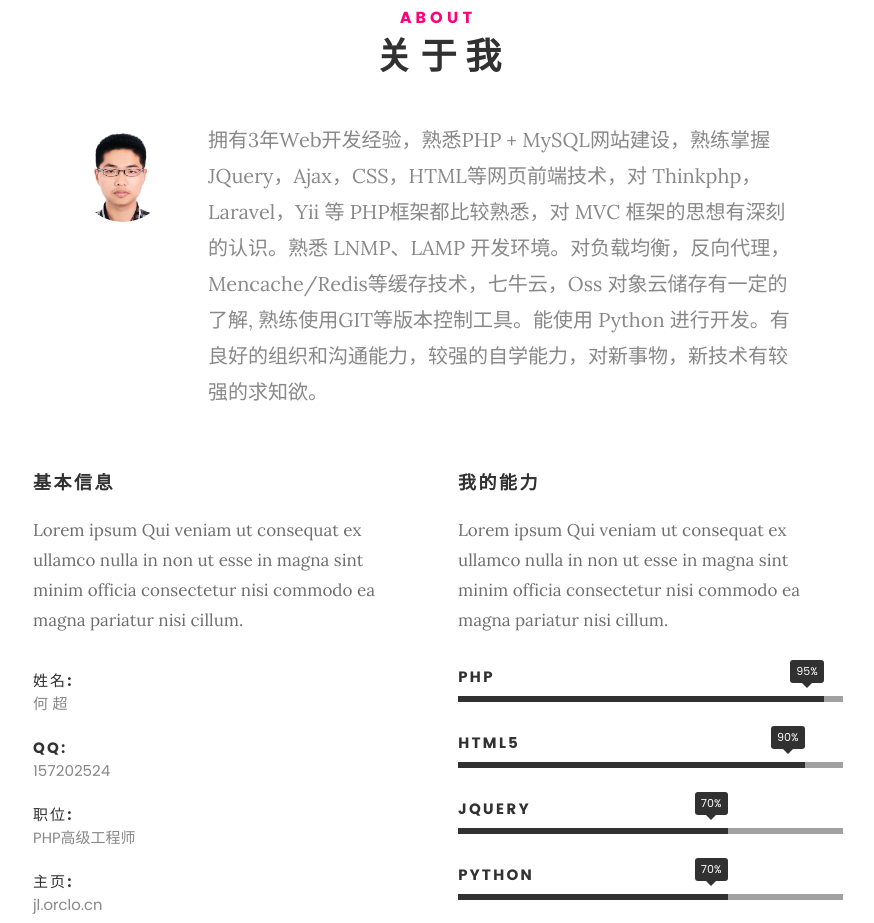
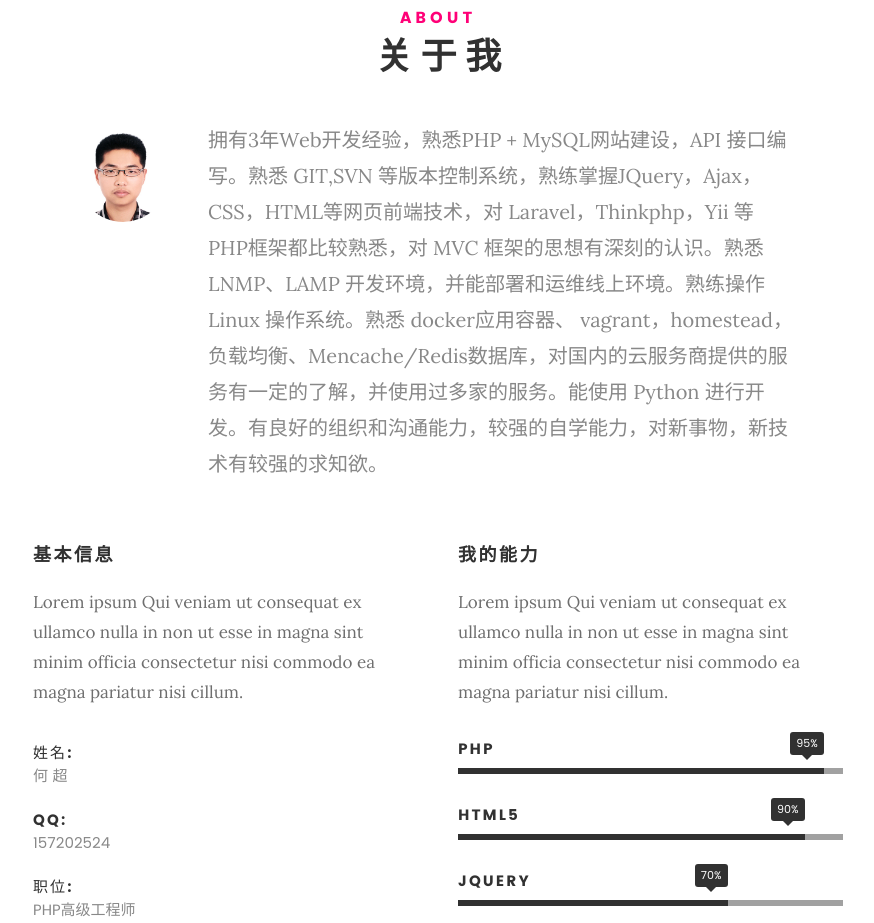
Before and after one commit to dshechao/dshechao.github.io, a plain HTML site: page index.html in a window 1280 px wide. Shown: the part 917-1840 px from the top of the page, without its empty margins (202-1076 px from the left). Drawn offline with Linux system fonts and the light colour scheme; files whose address does not match are found by name.

Commit message:
修改简历信息

```diff
--- a/index.html
+++ b/index.html
@@ -113,7 +113,7 @@
 
    				<img src="images/profile-pic.jpg" alt="Profile Picture">
 
-   				<p class="lead">     拥有3年Web开发经验，熟悉PHP + MySQL网站建设，熟练掌握JQuery，Ajax，CSS，HTML等网页前端技术，对 Thinkphp，Laravel，Yii 等 PHP框架都比较熟悉，对 MVC 框架的思想有深刻的认识。熟悉 LNMP、LAMP 开发环境。对负载均衡，反向代理，Mencache/Redis等缓存技术，七牛云，Oss 对象云储存有一定的了解, 熟练使用GIT等版本控制工具。能使用 Python 进行开发。有良好的组织和沟通能力，较强的自学能力，对新事物，新技术有较强的求知欲。</p>
+   				<p class="lead">     拥有3年Web开发经验，熟悉PHP + MySQL网站建设，API 接口编写。熟悉 GIT,SVN 等版本控制系统，熟练掌握JQuery，Ajax，CSS，HTML等网页前端技术，对 Laravel，Thinkphp，Yii 等 PHP框架都比较熟悉，对 MVC 框架的思想有深刻的认识。熟悉 LNMP、LAMP 开发环境，并能部署和运维线上环境。熟练操作 Linux 操作系统。熟悉 docker应用容器、 vagrant，homestead，负载均衡、Mencache/Redis数据库，对国内的云服务商提供的服务有一定的了解，并使用过多家的服务。能使用 Python 进行开发。有良好的组织和沟通能力，较强的自学能力，对新事物，新技术有较强的求知欲。</p>
    			</div>
 
    		</div>
```
